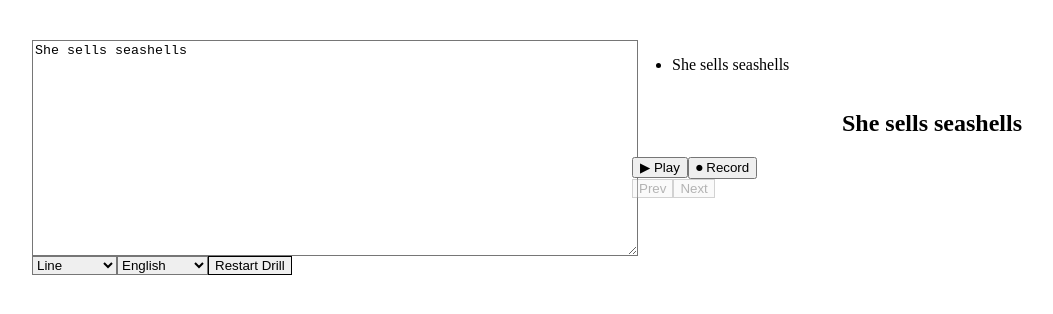
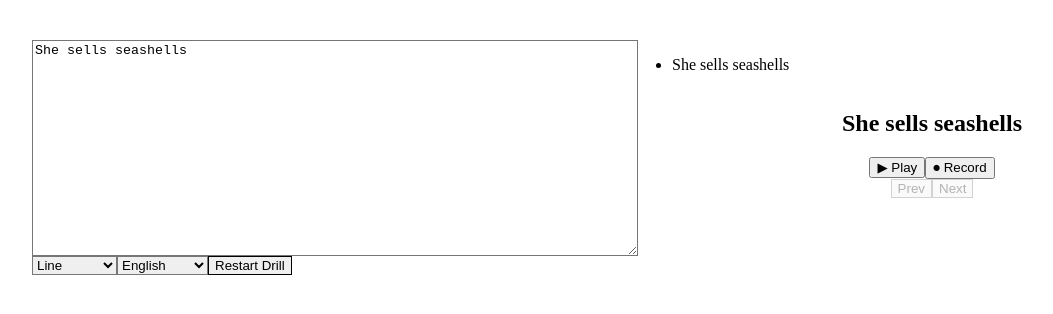
Before and after one commit to llm-case-studies/Sober-Body, a React (Vite) app in the folder apps/sober-body/: page /coach in a window 1280 px wide. Shown: the top 314 px of the page, without its empty margins (8-1061 px from the left). Built offline with nearby package versions, Linux system fonts and the light colour scheme.

Commit message:
feat(ui): center drill controls

```diff
--- a/apps/sober-body/src/components/PronunciationCoachUI.tsx
+++ b/apps/sober-body/src/components/PronunciationCoachUI.tsx
@@ -100,7 +100,8 @@ export default function PronunciationCoachUI() {
             )}
           </ul>
         )}
-        <h2 className="text-2xl text-center">{current}</h2>
+        <div className="flex flex-col items-center space-y-3 self-center">
+          <h2 className="text-2xl font-semibold text-center">{current}</h2>
           <div className="flex gap-2 items-center">
             <button onClick={coach.play}>▶ Play</button>
             <button
@@ -134,6 +135,7 @@ export default function PronunciationCoachUI() {
               </button>
             </div>
           )}
+        </div>
       </section>
     </div>
   );
```
Lines whose indentation alone changed are shown as unchanged.
